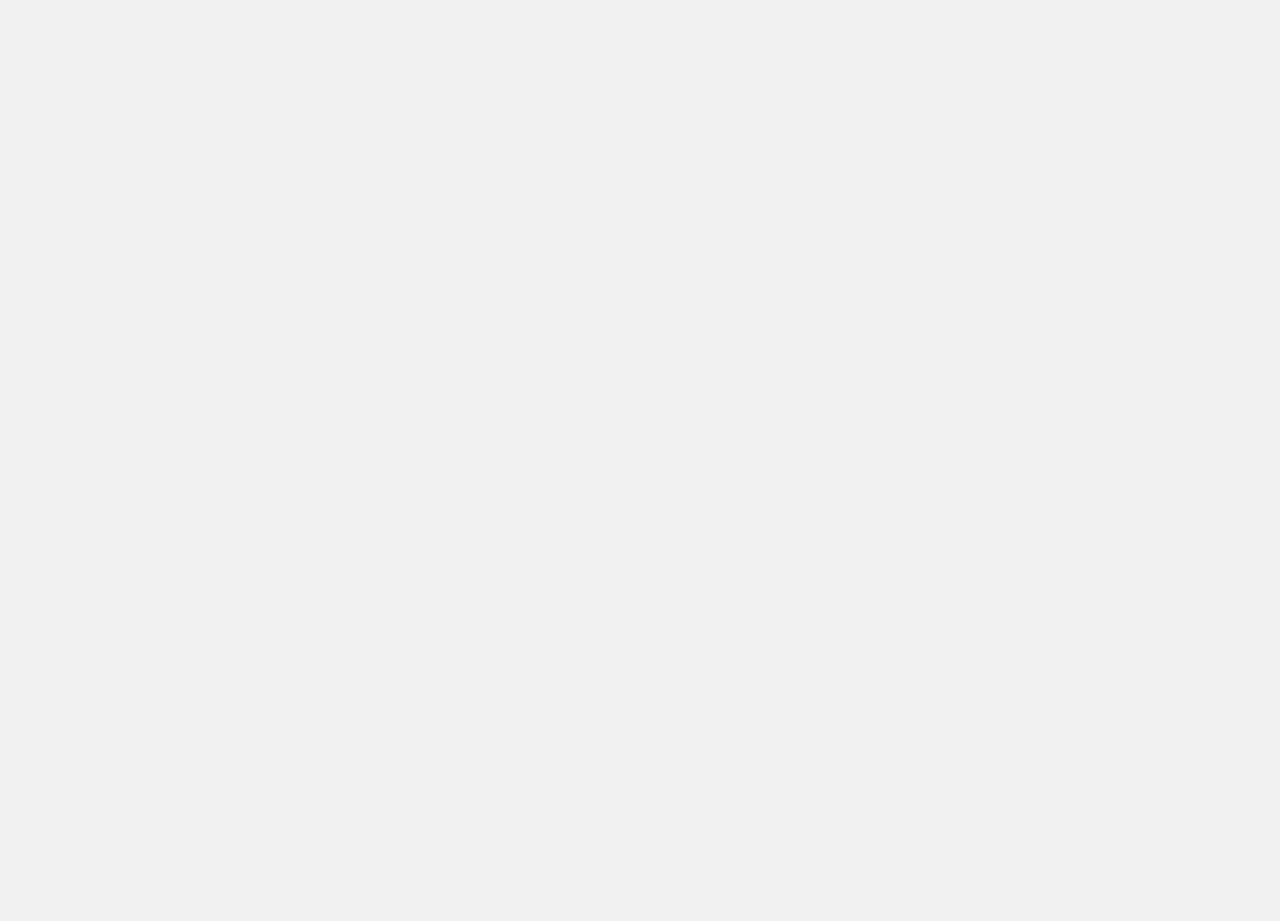
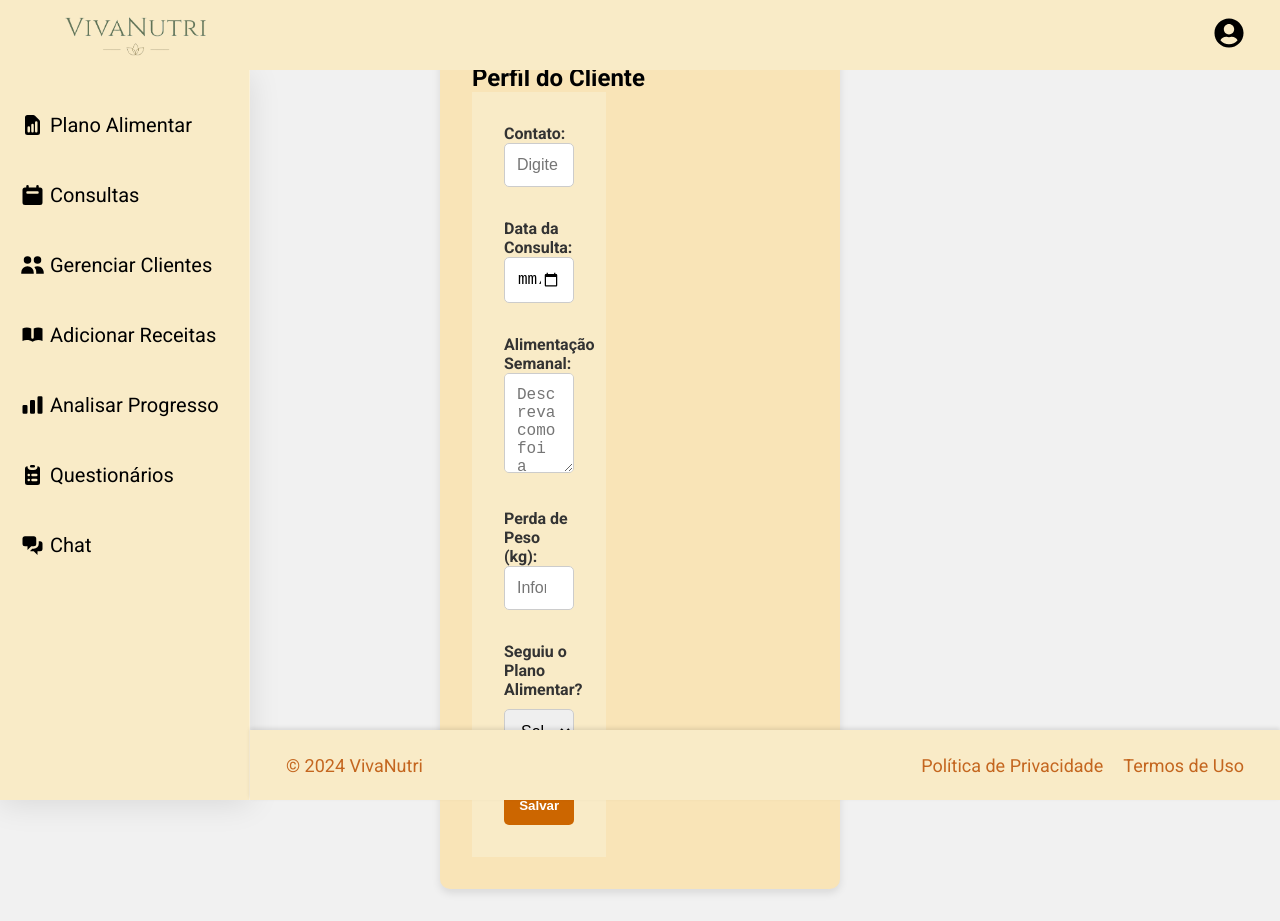
Before and after one commit to Raquel212/VivaNutri, a React (Vite) app: page /verPerfilNutri in a window 1280 px wide. Before the commit this address had no page. Before the commit the page ends 800 px from the top, so only its background shows below. Built offline with nearby package versions, Linux system fonts and the light colour scheme.

Commit message:
Update routes

```diff
--- a/src/routes.jsx
+++ b/src/routes.jsx
@@ -33,6 +33,7 @@ import GerenciarClienteNutri from "./pages/GerenciarClienteNutri"
 import GerenciarClientePsico from "./pages/GerenciarClientesPsico"
 import QuestionarioNutri from "./pages/QuestionarioNutri"
 import QuestionarioPsico from "./pages/QuestionarioPsico"
+import VerPerfilNutri from "./pages/VerPerfilNutri"
 
 function AppRoutes() {
   return (
@@ -87,6 +88,7 @@ function AppRoutes() {
         <Route path="/analisarProgressoPsico" element={<GerenciarClientePsico/>} />
         <Route path="/questionariosNutri" element={<QuestionarioNutri/>} />
         <Route path="/questionarioPsico" element={<QuestionarioPsico/>} />
+        <Route path="/verPerfilNutri" element={<VerPerfilNutri/>} />
       </Routes>
 
     </BrowserRouter>
```
